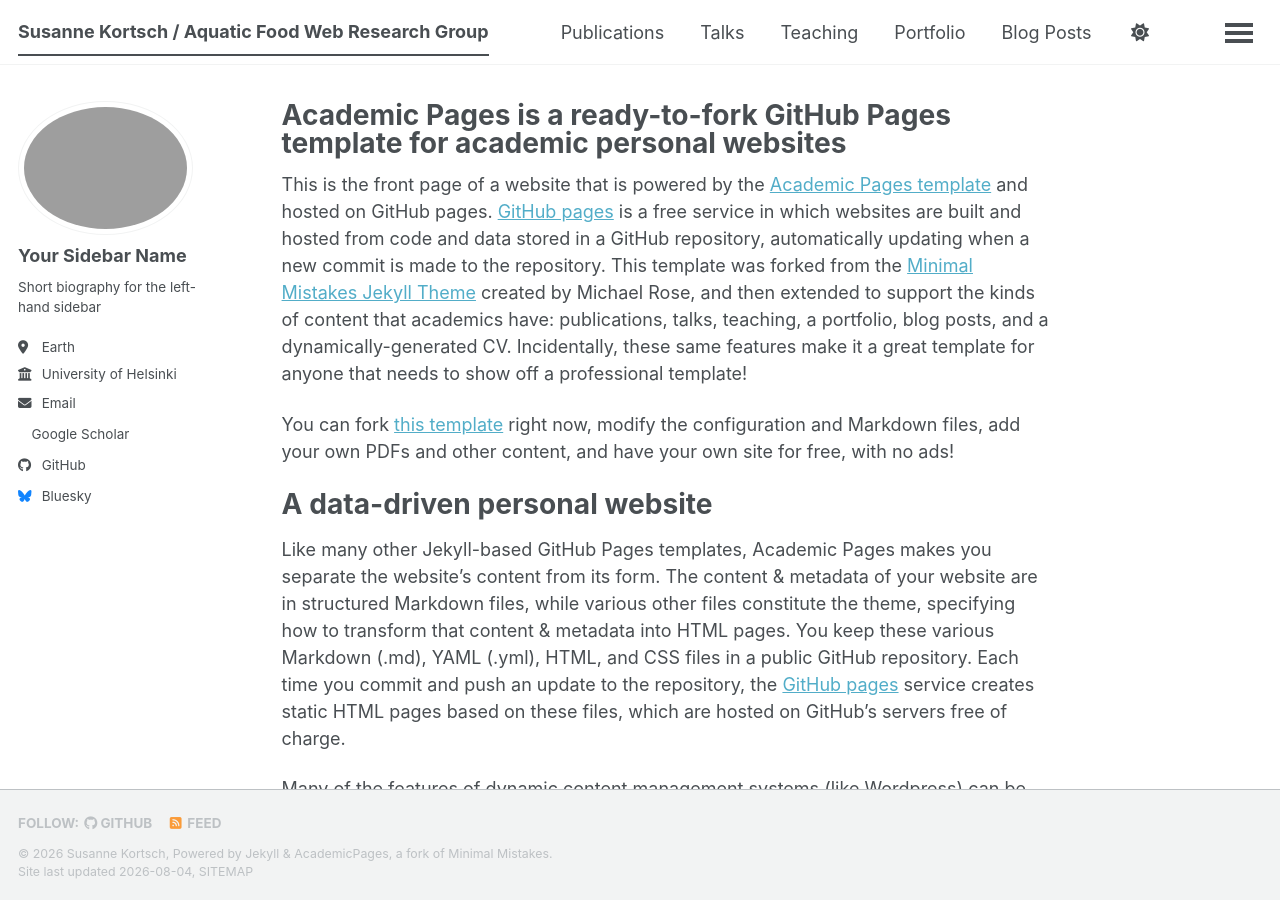
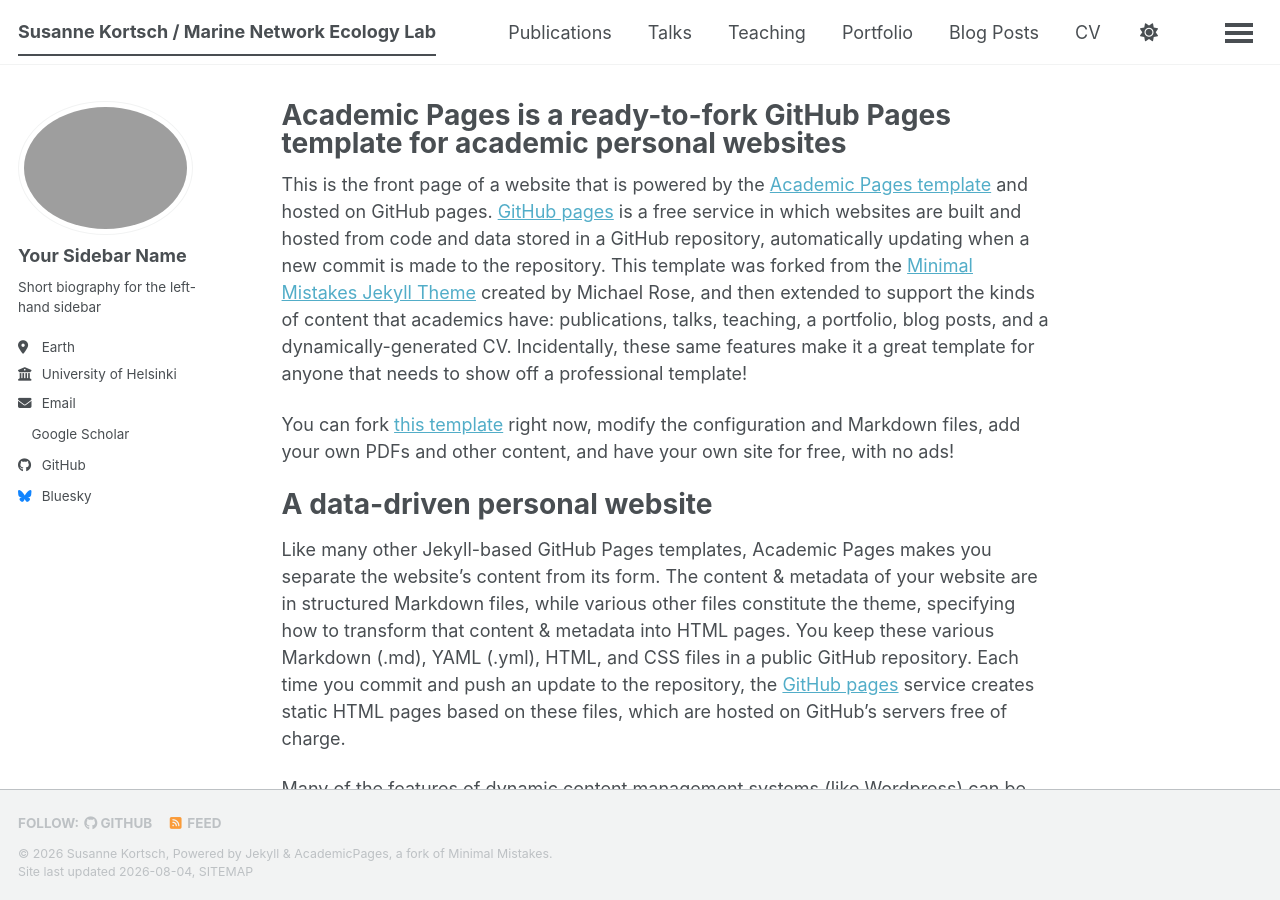
Before and after one commit to skortsch/skortsch.github.io, a Jekyll site: the page built from _pages/about.md, in a window 1280 px wide and 900 px high. Built offline with Jekyll 4.4.1, drawn with Linux system fonts in a browser that asks for light colours; a style sheet for code colours, icons or effects is not loaded.

Commit message:
Update _config.yml

```diff
--- a/_config.yml
+++ b/_config.yml
@@ -9,11 +9,11 @@
 # Basic Site Settings
 locale                   : "en-US"
 site_theme               : "default" # The available themes options are "default", "air", "sunrise", "mint", "dirt" and "contrast"
-title                    : "Susanne Kortsch / Aquatic Food Web Research Group"
+title                    : "Susanne Kortsch / Marine Network Ecology Lab"
 title_separator          : "-"
 name                     : &name "Susanne Kortsch"
 description              : &description "Your Name's academic portfolio"   # Update this with a general description of your site, this is the default if not overridden by a page
-url                      : https://skortsch.github.io # The base hostname & protocol for your site e.g. "https://[your GitHub username].github.io",
+url                      : https://github.com/skortsch/skortsch.github.io # The base hostname & protocol for your site e.g. "https://[your GitHub username].github.io",
                                                            # or if you already have some other page hosted on Github then use "https://[your GitHub username].github.io/[Your Repo Name]"
 baseurl                  : "" # the subpath of your site, e.g. "/blog"
 repository               : "skortsch.github.io"
```
